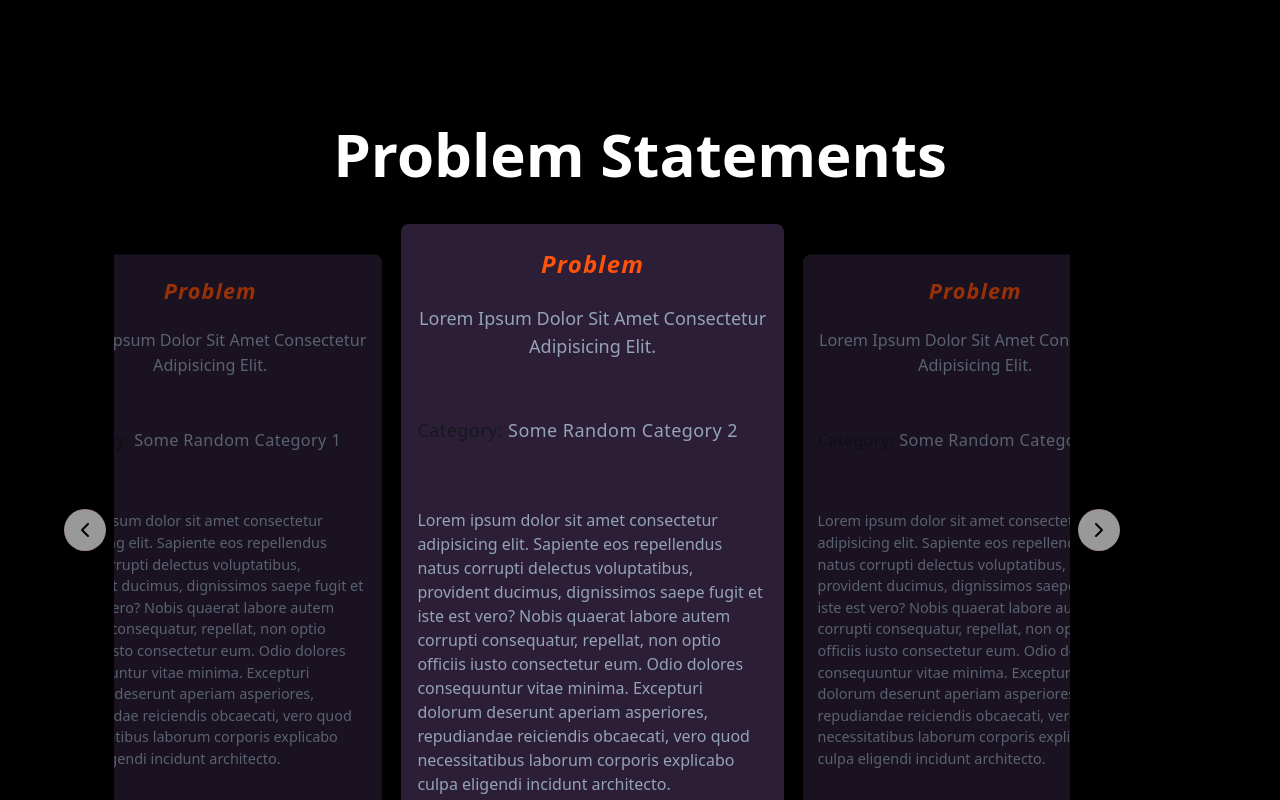
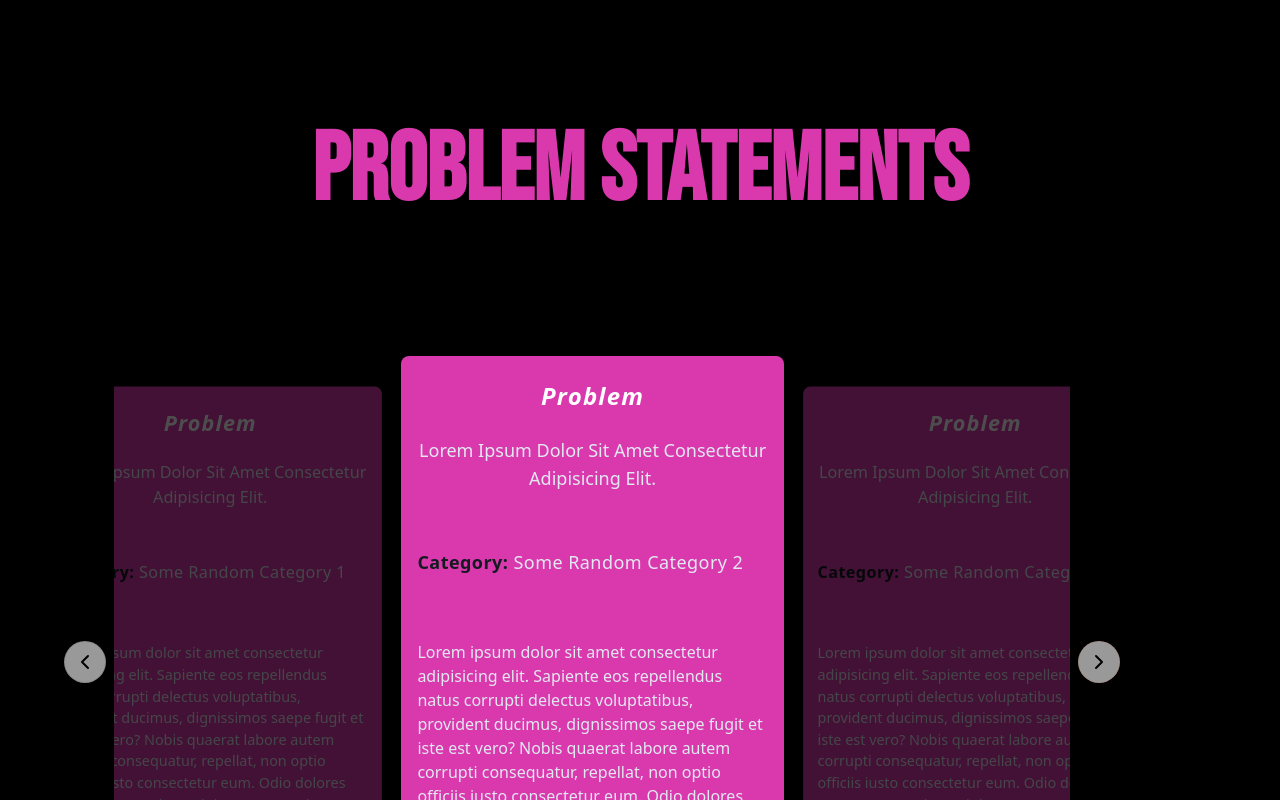
Before and after one commit to THEGAMECHANGER416/CodeKshetra2.0, a React (Vite) app: page / in a window 1280 px wide. Shown: the part 2460-3260 px from the top of the page. Built offline with nearby package versions, Linux system fonts and the light colour scheme.

Commit message:
UI changes

```diff
--- a/src/components/CardContent.tsx
+++ b/src/components/CardContent.tsx
@@ -11,9 +11,9 @@ export const CardContent = ({
   className,
 }: CardContentProps) => (
   <div
-    className={`${className} overflow-clip bg-primary rounded-lg shadow-lg px-4 py-6 grid grid-rows-[auto_auto_auto_1fr] sm:gap-2 md:gap-4`}
+    className={`${className} overflow-clip bg-pink rounded-lg shadow-lg px-4 py-6 grid grid-rows-[auto_auto_auto_1fr] sm:gap-2 md:gap-4`}
   >
-    <h4 className="font-bold text-lg md:text-xl xl:text-2xl italic tracking-wider text-accent relative overflow-hidden group flex justify-center items-center">
+    <h4 className="font-bold text-lg md:text-xl xl:text-2xl italic tracking-wider text-accent relative overflow-hidden group flex justify-center items-center text-white">
       <span className="group-hover:opacity-0 opacity-100 transition-all duration-300">
         Problem
       </span>
@@ -22,16 +22,16 @@ export const CardContent = ({
       </span>
     </h4>
 
-    <h5 className="capitalize font-medium text-slate-400 text-sm md:text-lg py-2">
+    <h5 className="capitalize font-medium text-slate-200 text-sm md:text-lg py-2">
       {title}
     </h5>
 
     <p className="text-left py-8 text-secondary tracking-wide text-sm sm:text-base md:text-lg font-light">
-      <span className="font-medium">Category: </span>
-      <span className="text-slate-400 capitalize">{category}</span>
+      <span className="font-semibold">Category: </span>
+      <span className="text-slate-200 capitalize">{category}</span>
     </p>
 
-    <p className="text-slate-400 text-left text-pretty sm:my-4 text-[0.85rem] sm:text-base flex items-center">
+    <p className="text-slate-200 text-left text-pretty sm:my-4 text-[0.85rem] sm:text-base flex items-center">
       {description}
     </p>
   </div>
--- a/src/components/custom/ProblemStatement.tsx
+++ b/src/components/custom/ProblemStatement.tsx
@@ -62,14 +62,9 @@ const ProblemStatement = () => {
       ref={containerRef}
       className="py-12 h-fit grid grid-rows-[auto_1fr_auto]"
     >
-      <div className="text-white flex justify-center">
-        <h2
-          ref={titleRef}
-          className="text-2xl md:text-4xl xl:text-6xl font-bold cursor-pointer relative px-2 md:px-6 xl:px-8"
-        >
-          Problem Statements
-        </h2>
-      </div>
+      <h1 className="font-bebas text-pink font-bold mb-[4rem] md:mb-[6rem] text-center text-4xl md:text-6xl lg:text-7xl xl:text-8xl">
+        PROBLEM STATEMENTS
+      </h1>
 
       <div className="w-full max-w-6xl px-4 md:px-12 py-[2.5rem] h-fit grid grid-cols-1 md:grid-cols-[auto_1fr_auto] gap-2">
         <div className="hidden md:flex md:items-center">
@@ -78,7 +73,7 @@ const ProblemStatement = () => {
               api?.scrollPrev();
               handleInteraction();
             }}
-            className="bg-white/60 border border-accent/10 rounded-full h-fit p-2 shadow-md z-30 hidden md:block"
+            className="bg-white/60 border border-black/10 rounded-full h-fit p-2 shadow-md z-30 hidden md:block"
             aria-label="Previous card"
           >
             <ChevronLeft className="w-3 h-3 md:w-6 md:h-6 text-black" />
@@ -105,7 +100,7 @@ const ProblemStatement = () => {
                     className={`transition-all duration-300 ${
                       index === current
                         ? "scale-100 opacity-100"
-                        : "scale-90 opacity-60"
+                        : "scale-90 opacity-30"
                     }`}
                   >
                     <CardContent {...statement} className="h-full" />
```
